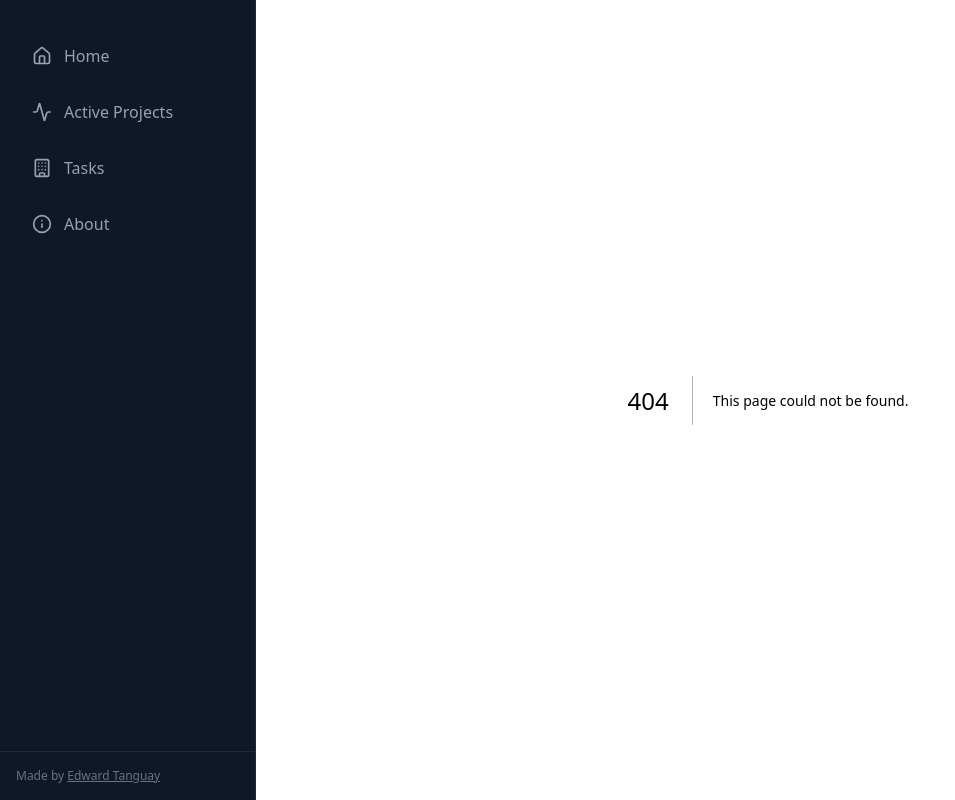
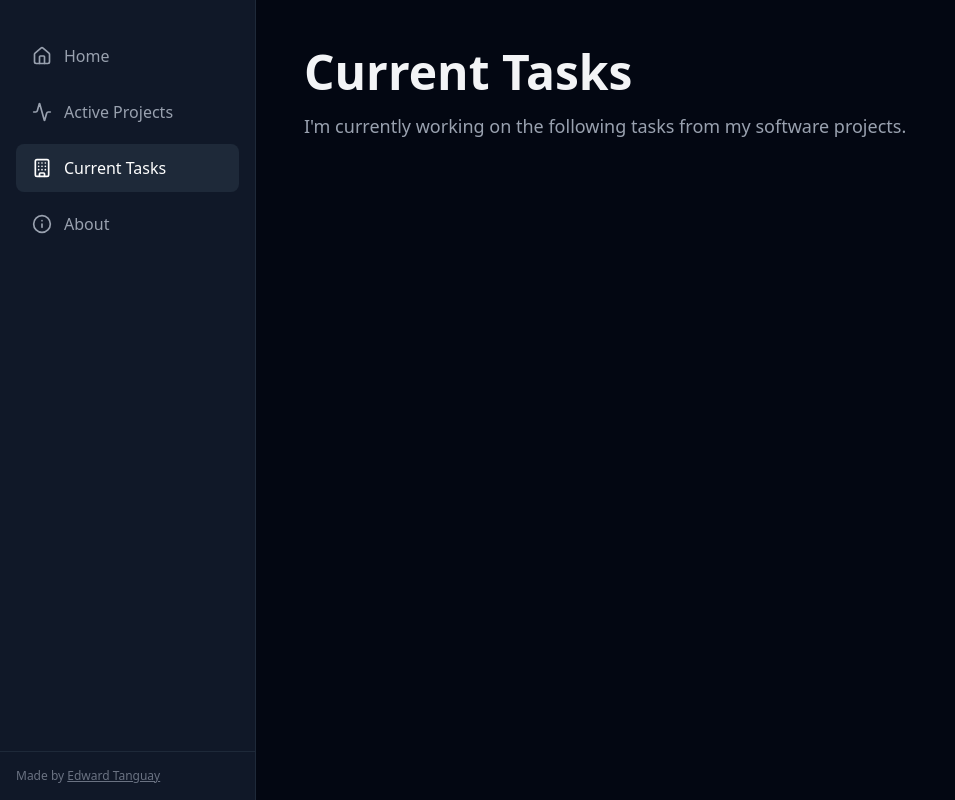
Before and after one commit to edwardtanguay/edwards-projects-v2, a Next.js app: page /current-tasks in a window 1280 px wide. Before the commit this address had no page. Shown: the whole page, without its empty margins (0-955 px from the left). Built offline with nearby package versions, Linux system fonts and the light colour scheme.

Commit message:
...current tasks

```diff
--- /dev/null
+++ b/src/app/current-tasks/page.tsx
@@ -0,0 +1,19 @@
+/* eslint-disable react/no-unescaped-entities */
+
+export default function Company() {
+	return (
+		<div className="p-8 md:p-12 max-w-4xl">
+			<div className="space-y-8">
+				<div>
+					<h1 className="text-4xl md:text-5xl font-bold text-gray-100 mb-4">
+						Current Tasks
+					</h1>
+					<p className="text-lg text-gray-400 leading-relaxed">
+					I'm currently working on the following tasks from my software projects.
+					</p>
+				</div>
+
+			</div>
+		</div>
+	);
+}
--- a/src/app/tasks/page.tsx
+++ /dev/null
@@ -1,41 +0,0 @@
-
-export default function Company() {
-	return (
-		<div className="p-8 md:p-12 max-w-4xl">
-			<div className="space-y-8">
-				<div>
-					<h1 className="text-4xl md:text-5xl font-bold text-gray-100 mb-4">
-						Tasks
-					</h1>
-					<p className="text-lg text-gray-400 leading-relaxed">
-					This is the status of tasks from all my software projects.
-					</p>
-				</div>
-
-				<div className="space-y-6">
-					<section>
-						<h2 className="text-2xl font-semibold text-gray-100 mb-3">
-						Current Tasks:
-						</h2>
-						<p className="text-gray-400 leading-relaxed">test</p>
-					</section>
-
-					<section>
-						<h2 className="text-2xl font-semibold text-gray-100 mb-3">
-						Upcoming Tasks:
-						</h2>
-						<p className="text-gray-400 leading-relaxed">test</p>
-					</section>
-
-					<section>
-						<h2 className="text-2xl font-semibold text-gray-100 mb-3">
-						Finished Tasks:
-						</h2>
-						<p className="text-gray-400 leading-relaxed">test</p>
-					</section>
-
-				</div>
-			</div>
-		</div>
-	);
-}
--- a/src/components/Navigation.tsx
+++ b/src/components/Navigation.tsx
@@ -21,7 +21,7 @@ interface NavItem {
 const navItems: NavItem[] = [
 	{ label: "Home", href: "/", icon: <Home size={20} /> },
 	{ label: "Active Projects", href: "/active-projects", icon: <Activity size={20} /> },
-	{ label: "Tasks", href: "/tasks", icon: <Building size={20} /> },
+	{ label: "Current Tasks", href: "/current-tasks", icon: <Building size={20} /> },
 	{ label: "About", href: "/about", icon: <Info size={20} /> },
 ];
 
```
